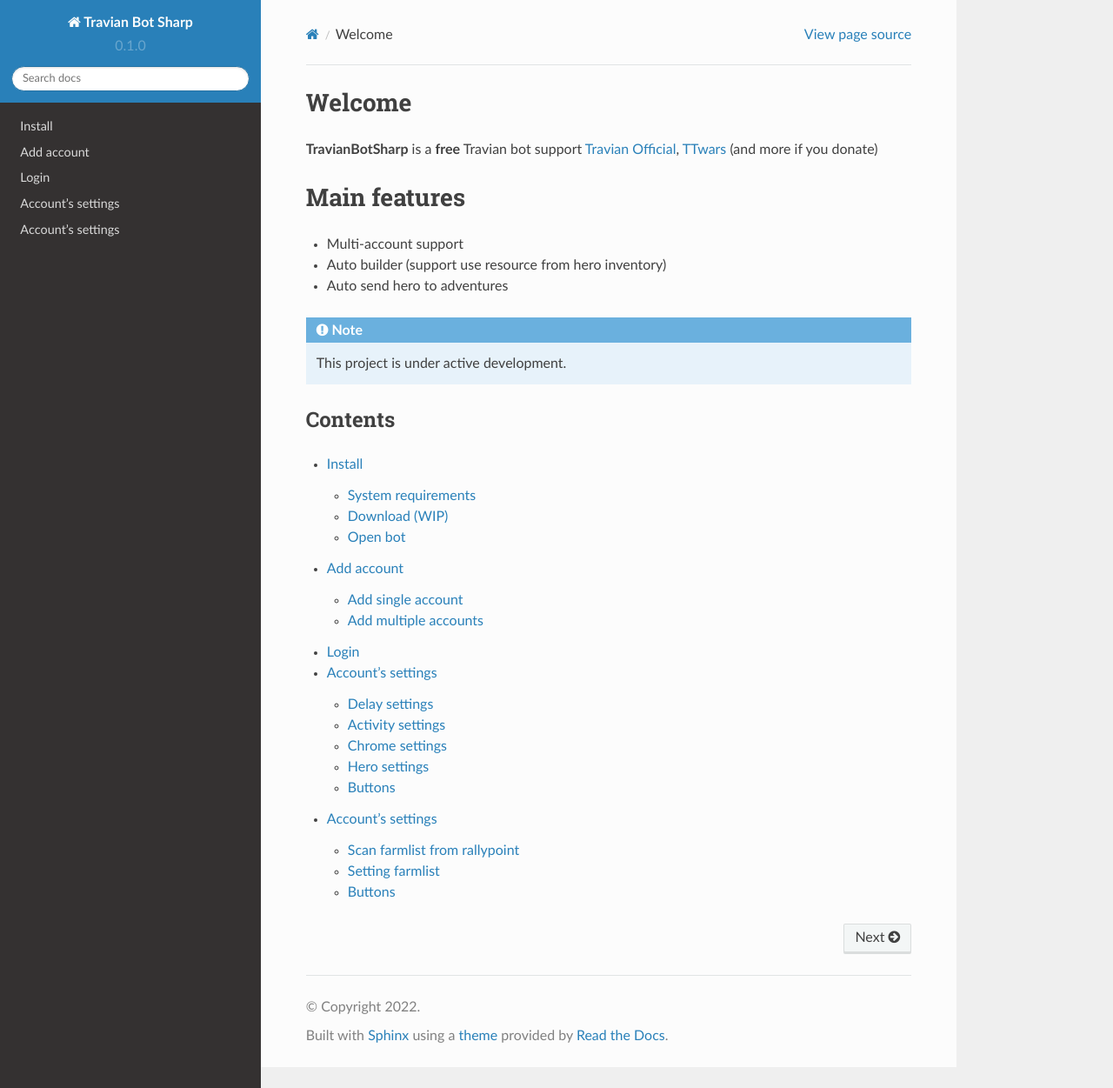
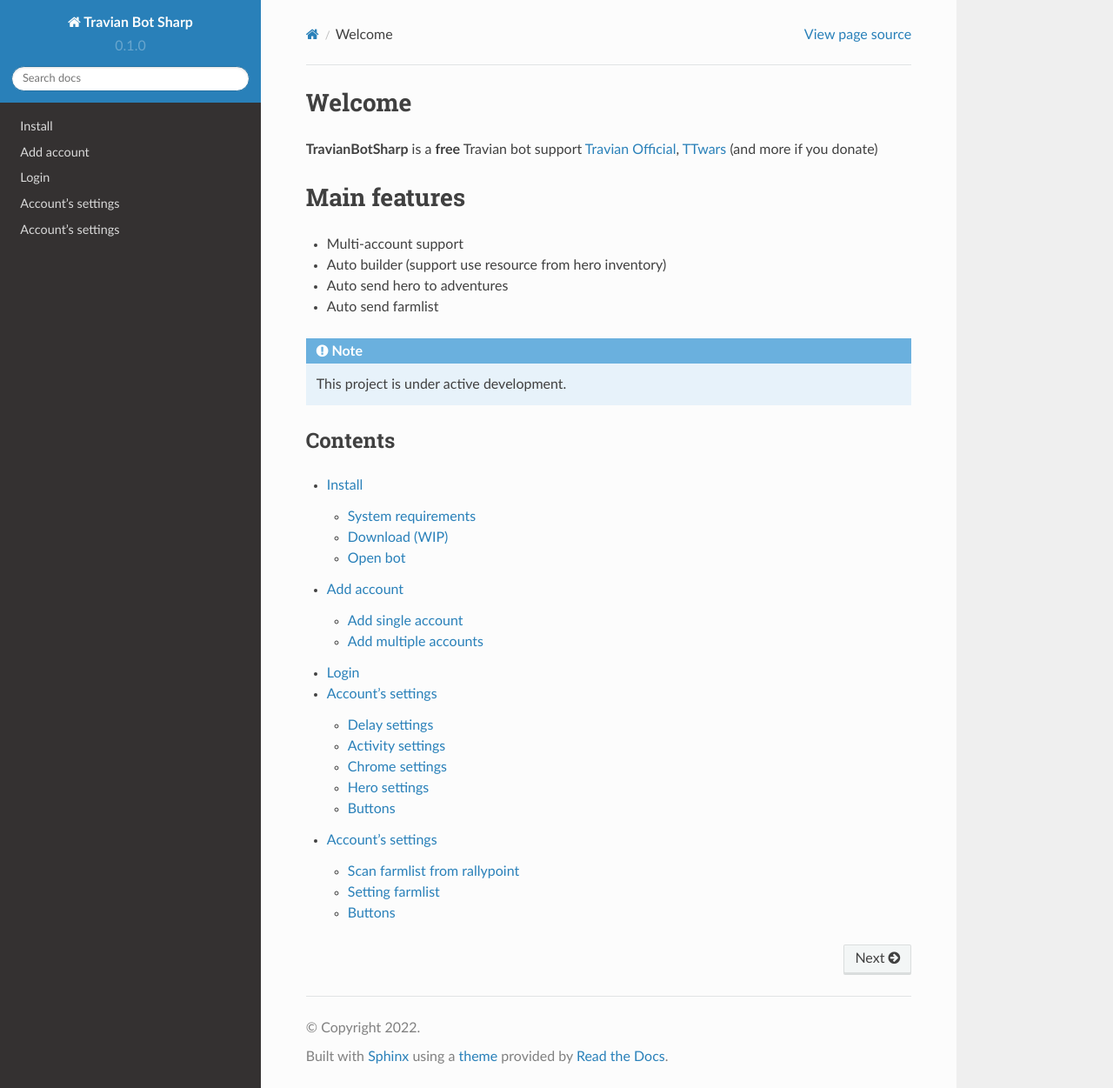
Before and after one commit to vinaghost/TBS-Docs, a Sphinx documentation site: the page built from docs/source/index.rst, in a window 1280 px wide and 1251 px high. Shown: the whole window at 87% size. Built offline with Sphinx 7.4.7 and the Read the Docs theme 2.0.0, drawn with Linux system fonts in a browser that asks for light colours.

Commit message:
update index

```diff
--- a/docs/source/index.rst
+++ b/docs/source/index.rst
@@ -9,6 +9,7 @@
 * Multi-account support
 * Auto builder (support use resource from hero inventory)
 * Auto send hero to adventures
+* Auto send farmlist
 
 .. note::
 
```
